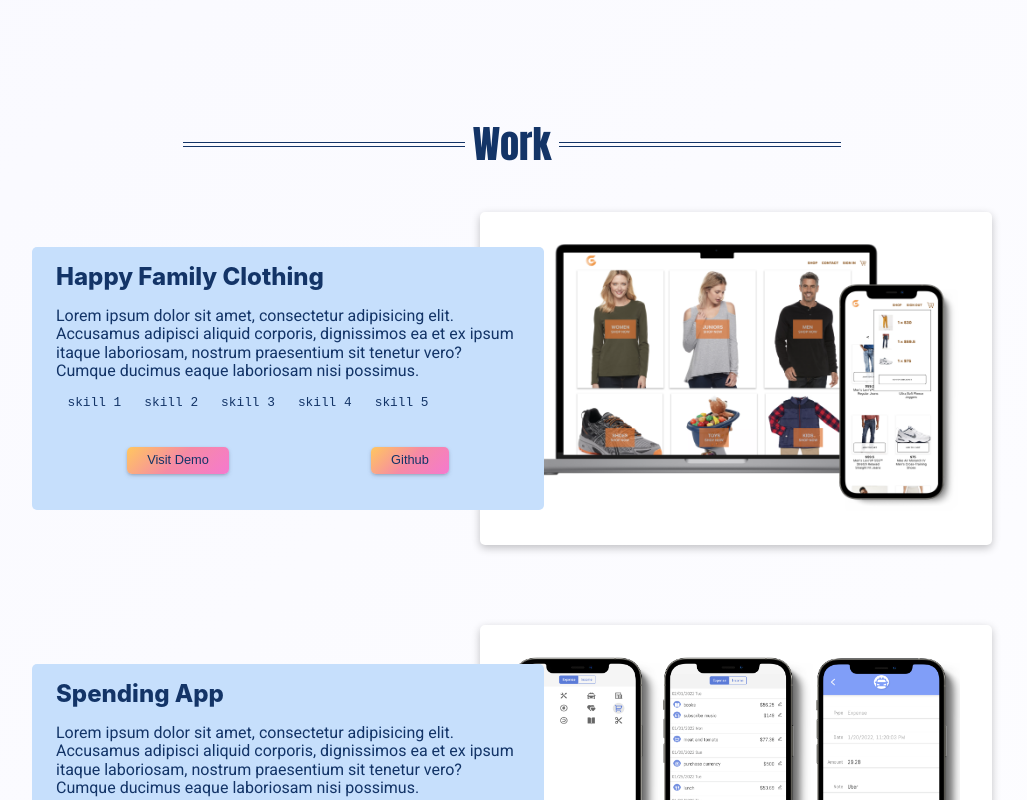
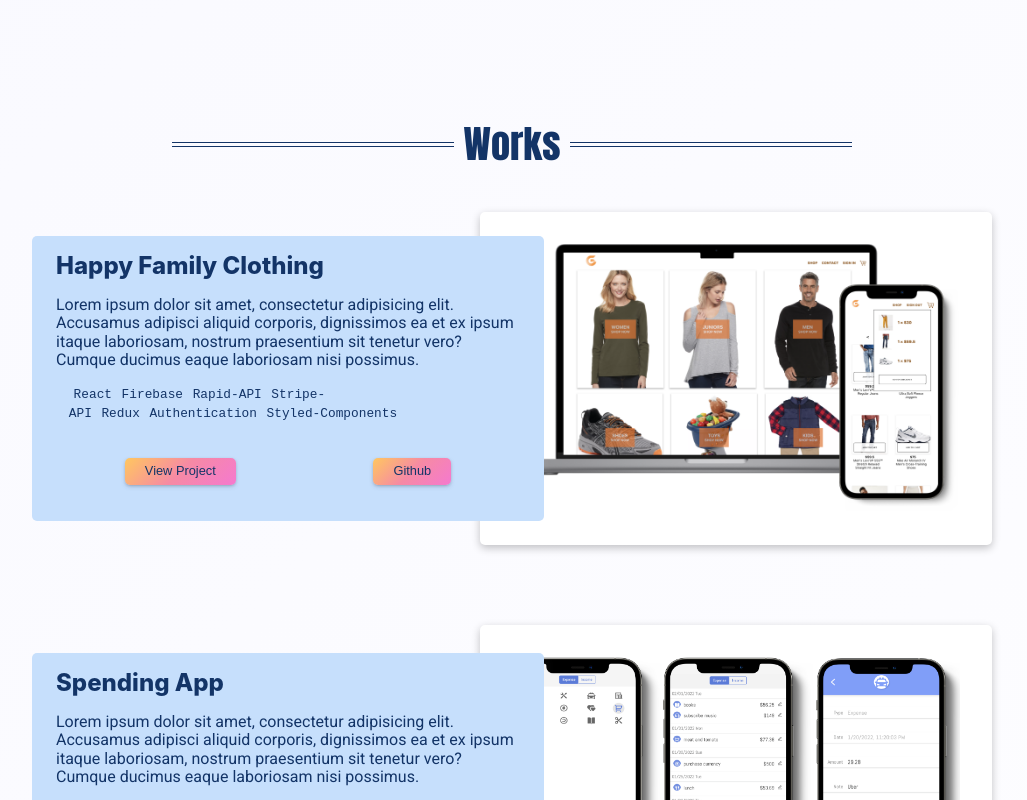
Before and after one commit to Yueran-Yu/grace-yu-portfolio, a React (Create React App) app: page / in a window 1280 px wide. Shown: the part 1020-1820 px from the top of the page, without its empty margins (128-1155 px from the left). Built offline with nearby package versions, Linux system fonts and the light colour scheme; a web font is replaced by a local one.

Commit message:
add lazy loading

```diff
--- a/src/App.js
+++ b/src/App.js
@@ -1,11 +1,19 @@
-import {useRef} from 'react';
-import {Nav, Home, About, Work, Contact, BackToTop, Footer} from "./components";
+import React, {useRef, lazy, Suspense} from 'react';
+import {Loading} from "./components";
 import {fontCollection, GlobalStyle} from "./components/gobalStyles";
 import {useScrollPosition} from "./hooks/useScrollPosition";
 import {ThemeProvider} from "styled-components";
 import {lightTheme, darkTheme} from './components/gobalStyles'
 import {useDayNightTheme} from "./context/ThemeProvider";
 import {useOpenClose} from "./context/OpenCloseProvider";
+
+const Nav = lazy(() => import('../src/components/Nav/NavBar/Nav'))
+const Home = lazy(() => import('../src/components/Home/Home'))
+const About = lazy(() => import('../src/components/About/About'))
+const Works = lazy(() => import('../src/components/Works/Works'))
+const Contact = lazy(() => import('../src/components/Contact/Contact'))
+const BackToTop = lazy(() => import('../src/components/BackToTop/BackToTop'))
+const Footer = lazy(() => import('../src/components/Footer/Footer'))
 
 const App = () => {
   const scrollPosition = useScrollPosition()
@@ -18,9 +26,12 @@ const App = () => {
       toTop.current.classList.remove('show-btn')
   }
 
+  const Loader = () => <Loading/>
+
   const chosenTheme = isDark ? darkTheme : lightTheme
 
   return (
+    <Suspense fallback={Loader()}>
       <ThemeProvider theme={{chosenTheme, fontCollection, isOpen}}>
         <GlobalStyle/>
         <Nav isDark={isDark}
@@ -30,11 +41,12 @@ const App = () => {
              toggleOpenClose={toggleOpenClose}/>
         <Home/>
         <About/>
-      <Work/>
+        <Works/>
         <Contact/>
         <BackToTop toTopRef={toTop}/>
         <Footer/>
       </ThemeProvider>
+    </Suspense>
   )
 }
 
--- a/src/components/Home/Home.jsx
+++ b/src/components/Home/Home.jsx
@@ -17,12 +17,11 @@ const Home = () => {
     <HomeContainer id='home'>
       <div className='photo'>
         <Image imageName={`photo`}/>
-        {/*<imgya src={require('./image/photo.webp')} alt='avatar'/>*/}
       </div>
       <SelfIntroduction>
         <HelloText>Hello everyone👋, I'm</HelloText>
         <MyName>Grace Yu</MyName>
-        <SelfText>I'm a persistent and life-long learning front end web developer</SelfText>
+        <SelfText>I'm a self-taught, persistent and life-long learning front end web developer</SelfText>
         <ResumeBtn href={process.env.PUBLIC_URL + "Grace_Yu_Resume.pdf"} target='_blank'>Resume</ResumeBtn>
         <SocialMedia>
           <MediaItem href='https://twitter.com/librayuyueran'><FaTwitterSquare/></MediaItem>
--- a/src/components/Loading/Loading.jsx
+++ b/src/components/Loading/Loading.jsx
@@ -1,12 +1,19 @@
 import React from 'react';
-import {Logo} from "../Logo";
+import styled from 'styled-components';
 
+const LoadingWrapper = styled.div`
+  display: flex;
+  justify-content: center;
+  align-items: center;
+  height: 100vh;
+  font-size: 1.5rem;
+`
 
 const Loading = () => {
   return (
-    <div>
-      <Logo />
-    </div>
+    <LoadingWrapper>
+      Loading...
+    </LoadingWrapper>
   )
 }
 
--- a/src/components/Work/SubProject/SubProject.jsx
+++ b/src/components/Works/SubProject/SubProject.jsx
@@ -11,7 +11,7 @@ const SubProject = ({title, content, projectUrl, githubUrl, skills, img, alt}) =
           {skills.map((skill, index) => <li key={index}>{skill}</li>)}
         </UlWrapper>
         <ButtonWrapper>
-          <ChildBtn href={projectUrl} target='_blank'>Visit Demo</ChildBtn>
+          <ChildBtn href={projectUrl} target='_blank'>View Project</ChildBtn>
           <ChildBtn href={githubUrl} target='_blank'>Github</ChildBtn>
         </ButtonWrapper>
       </FirstChild>
--- a/src/components/Work/SubProject/SubProject.styles.jsx
+++ b/src/components/Works/SubProject/SubProject.styles.jsx
@@ -17,8 +17,8 @@ export const ChildSection = styled.section`
 `
 
 export const FirstChild = styled.div`
-  background: ${({theme:{chosenTheme}})=>(chosenTheme.cardBgColor1)};
-  color: ${({theme:{chosenTheme}})=>(chosenTheme.color)};
+  background: ${({theme: {chosenTheme}}) => (chosenTheme.cardBgColor1)};
+  color: ${({theme: {chosenTheme}}) => (chosenTheme.color)};
   width: 50%;
   height: 85%;
   display: flex;
@@ -65,8 +65,8 @@ export const FirstChild = styled.div`
 `
 
 export const SecondChild = styled.div`
-  background: ${({theme:{chosenTheme}})=>(chosenTheme.cardBgColor2)};
-  color: ${({theme:{chosenTheme}})=>(chosenTheme.color)};
+  background: ${({theme: {chosenTheme}}) => (chosenTheme.cardBgColor2)};
+  color: ${({theme: {chosenTheme}}) => (chosenTheme.color)};
   width: 50%;
   padding: 1rem;
   height: 30%;
@@ -113,20 +113,22 @@ export const SecondChild = styled.div`
 `
 
 export const UlWrapper = styled.ul`
-  display: flex;
-  justify-content: space-around;
-  padding: 1rem 0;
+  display: inline-block;
+  padding: 1rem 0.8rem;
   min-width: 25vw;
-  max-width: 30vw;
+  max-width: 35vw;
   font-family: Courier New, monospace;
 
   li {
-    font-weight: 5;
+    font-weight: 300;
     font-size: 0.8rem;
+    padding: 0.3rem;
+    display: inline;
   }
 
   @media screen and ${deviceSize.tablet} {
-    min-width: 95%;
+    min-width: 100%;
+    display: inline-block;
   }
 `
 
--- a/src/components/Work/Work.jsx
+++ b/src/components/Works/Works.jsx
@@ -2,16 +2,16 @@ import React from 'react';
 import {
   SectionContainer,
   WorkContainer
-} from "./Work.styles";
+} from "./Works.styles";
 import SectionTitle from "../SectionTitle/SectionTitle";
 import {PROJECTS_DATA} from "../../data/data";
 import SubProject from "./SubProject/SubProject";
 
-const Work = () => {
+const Works = () => {
   return (
     <WorkContainer id='work'>
       <SectionTitle>
-        Work
+        Works
       </SectionTitle>
       <SectionContainer>
         {
@@ -22,4 +22,4 @@ const Work = () => {
   )
 }
 
-export default Work;
+export default Works;
--- a/src/data/data.js
+++ b/src/data/data.js
@@ -9,9 +9,9 @@ export const PROJECTS_DATA = [
     content: 'Lorem ipsum dolor sit amet, consectetur adipisicing elit. Accusamus adipisci aliquid corporis, dignissimos ea et ex ipsum itaque laboriosam, nostrum praesentium sit tenetur vero? Cumque ducimus eaque laboriosam nisi possimus.',
     projectUrl: '#',
     githubUrl: '#',
-    skills: ['skill 1', 'skill 2', 'skill 3', 'skill 4', 'skill 5'],
+    skills: ['React', 'Firebase', 'Rapid-API', 'Stripe-API', 'Redux', 'Authentication', 'Styled-Components'],
     img: happyFamilyApp,
-    alt: 'happy Family Clothing'
+    alt: 'Happy Family Clothing'
   },
   {
     id: 2,
@@ -19,7 +19,7 @@ export const PROJECTS_DATA = [
     content: 'Lorem ipsum dolor sit amet, consectetur adipisicing elit. Accusamus adipisci aliquid corporis, dignissimos ea et ex ipsum itaque laboriosam, nostrum praesentium sit tenetur vero? Cumque ducimus eaque laboriosam nisi possimus.',
     projectUrl: '#',
     githubUrl: '#',
-    skills: ['skill 1', 'skill 2', 'skill 3', 'skill 4', 'skill 5'],
+    skills: ['React', 'Typescript','UI/UX', 'Custom-Hooks', 'Local-Storage', 'Apache-ECharts', 'React-Icons','Webpack'],
     img: spendingApp,
     alt: 'spending App'
   },
@@ -29,7 +29,7 @@ export const PROJECTS_DATA = [
     content: 'Lorem ipsum dolor sit amet, consectetur adipisicing elit. Accusamus adipisci aliquid corporis, dignissimos ea et ex ipsum itaque laboriosam, nostrum praesentium sit tenetur vero? Cumque ducimus eaque laboriosam nisi possimus.',
     projectUrl: '#',
     githubUrl: '#',
-    skills: ['skill 1', 'skill 2', 'skill 3', 'skill 4', 'skill 5'],
+    skills: ['React', 'Custom-Hooks', 'UI/UX','Figma', 'Framer-Motion', 'Animations','TailwindCss', 'Local-Storage'],
     img: myPortfolio,
     alt: 'my Portfolio'
   }
```
Also changed, not shown: src/components/index.js (+0 -8 lines), src/components/Works/Works.styles.jsx (renamed from src/components/Work/Work.styles.jsx). Lines whose indentation alone changed are shown as unchanged.
